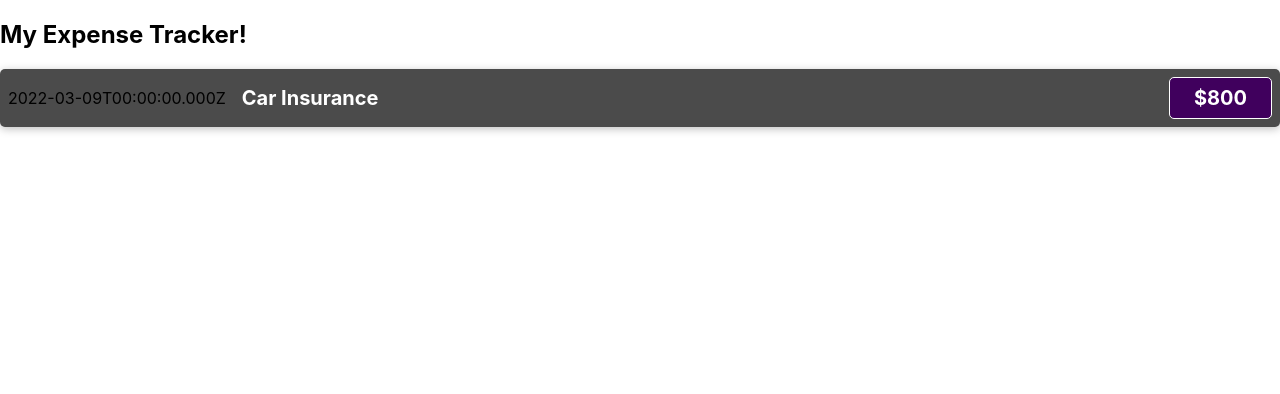
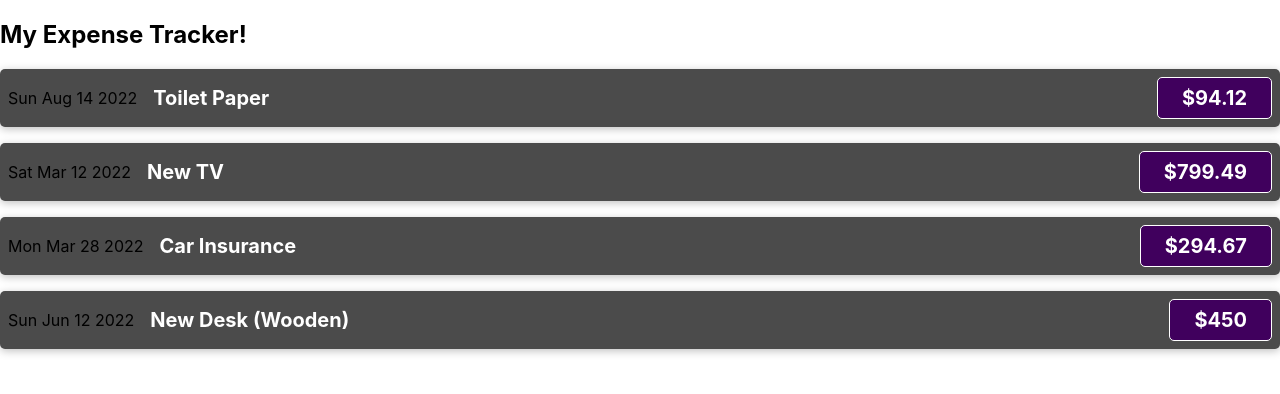
Before and after one commit to Esa-Gavin/Expense-Tracker, a React (Create React App) app: page / in a window 1280 px wide. Shown: the top 394 px of the page. Built offline with nearby package versions, Linux system fonts and the light colour scheme.

Commit message:
learn about how to pass properties from one component to another

```diff
--- a/src/App.js
+++ b/src/App.js
@@ -1,10 +1,42 @@
 import ExpenseItem from "./components/ExpenseItem";
 
 function App() {
+  const expenses = [
+    {
+      id: 'e1',
+      title: 'Toilet Paper',
+      amount: 94.12,
+      date: new Date(2022, 7, 14),
+    },
+
+    {
+      id: 'e2',
+      title: 'New TV',
+      amount: 799.49,
+      date: new Date(2022, 2, 12)
+    },
+
+    {
+      id: 'e3',
+      title: 'Car Insurance',
+      amount: 294.67,
+      date: new Date(2022, 2, 28),
+    },
+
+    {
+      id: 'e4',
+      title: 'New Desk (Wooden)',
+      amount: 450,
+      date: new Date(2022, 5, 12),
+    },
+  ];
   return (
     <div>
       <h2>My Expense Tracker!</h2>
-      <ExpenseItem />
+      <ExpenseItem kichwa={expenses[0].title} bei={expenses[0].amount} tarehe={expenses[0].date} />
+      <ExpenseItem kichwa={expenses[1].title} bei={expenses[1].amount} tarehe={expenses[1].date} />
+      <ExpenseItem kichwa={expenses[2].title} bei={expenses[2].amount} tarehe={expenses[2].date} />
+      <ExpenseItem kichwa={expenses[3].title} bei={expenses[3].amount} tarehe={expenses[3].date} />
     </div>
   );
 }
--- a/src/components/ExpenseItem.js
+++ b/src/components/ExpenseItem.js
@@ -1,16 +1,13 @@
 import './ExpenseItem.css';
 
-function ExpenseItem() {
-    const expenseDate = new Date(2022, 2, 9);
-    const expenseTitle = 'Car Insurance';
-    const expensePrice = 800;
+function ExpenseItem(props) { // the word props can be set to any other name //
 
     return (
         <div className='expense-item'>
-            <div>{expenseDate.toISOString()}</div>
+            <div>{props.tarehe.toDateString()}</div>
             <div className='expense-item__description'>
-                <h2>{expenseTitle}</h2>
-                <div className='expense-item__price'>${expensePrice}</div>
+                <h2>{props.kichwa}</h2>
+                <div className='expense-item__price'>${props.bei}</div>
             </div>
         </div>
     );
```
